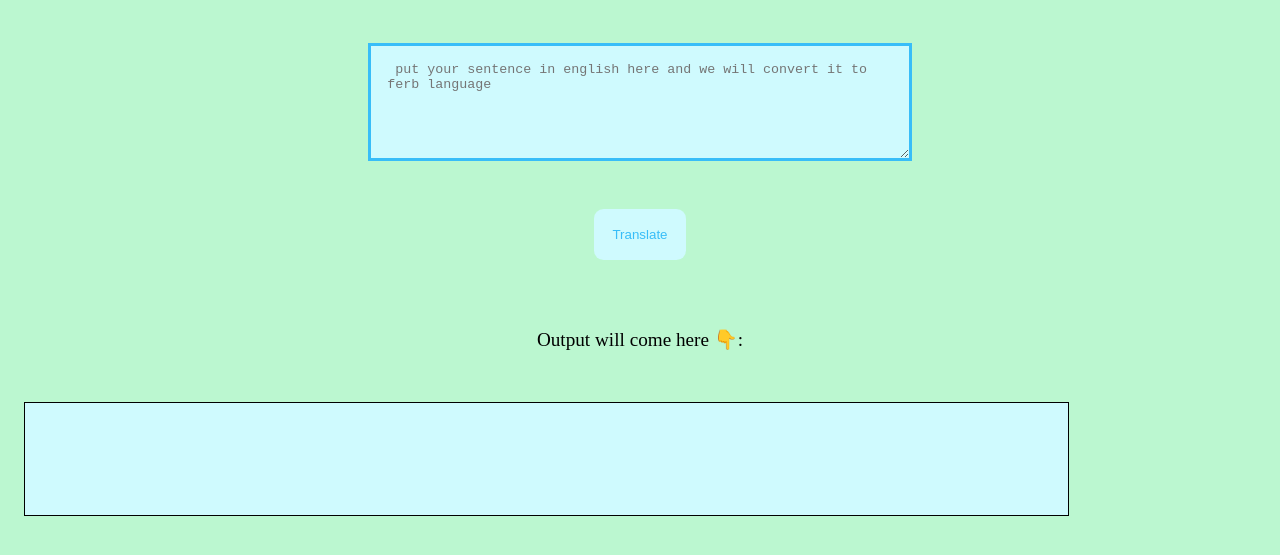
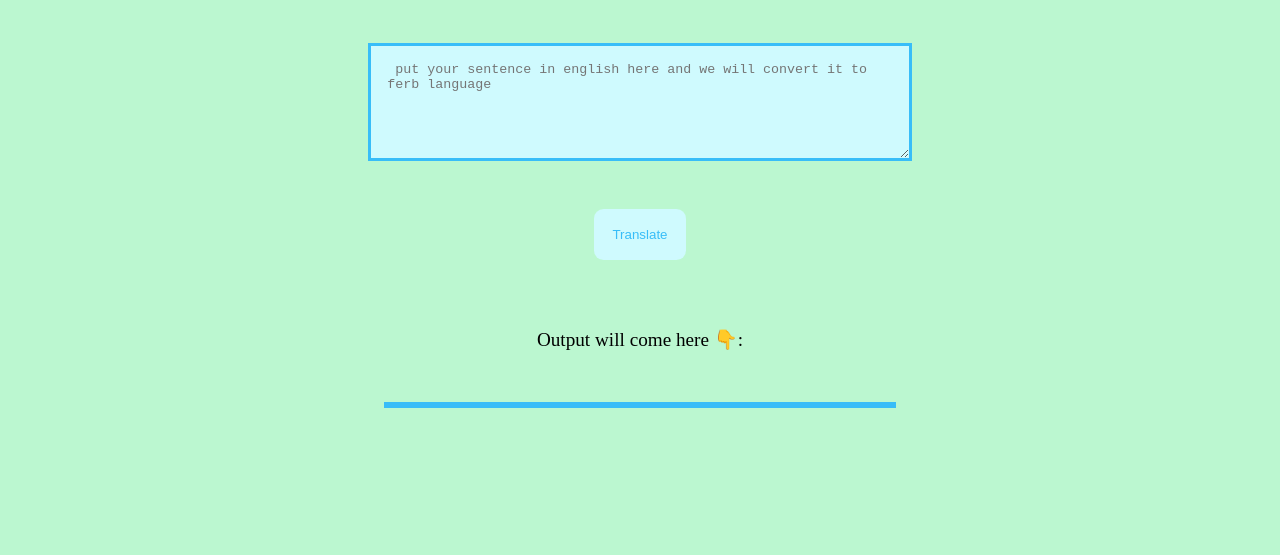
Before and after one commit to unnati369/ferb-translater, a plain HTML site: page index.html in a window 1280 px wide. Shown: the part 79-634 px from the top of the page. Drawn offline with Linux system fonts and the light colour scheme.

Commit message:
final commit done

```diff
--- a/index.html
+++ b/index.html
@@ -14,15 +14,7 @@
             margin: 1rem;
             padding: 1rem;
         }
-        #output
-        {
-            border: 1px solid black;
-            height: 10vh;
-            width: 80%;
-            margin: 1rem;
-            padding: 1rem;
 
-        }
     </style>
     <!-- <script>console.log("Hello World!")</script> -->
 </head>
```
